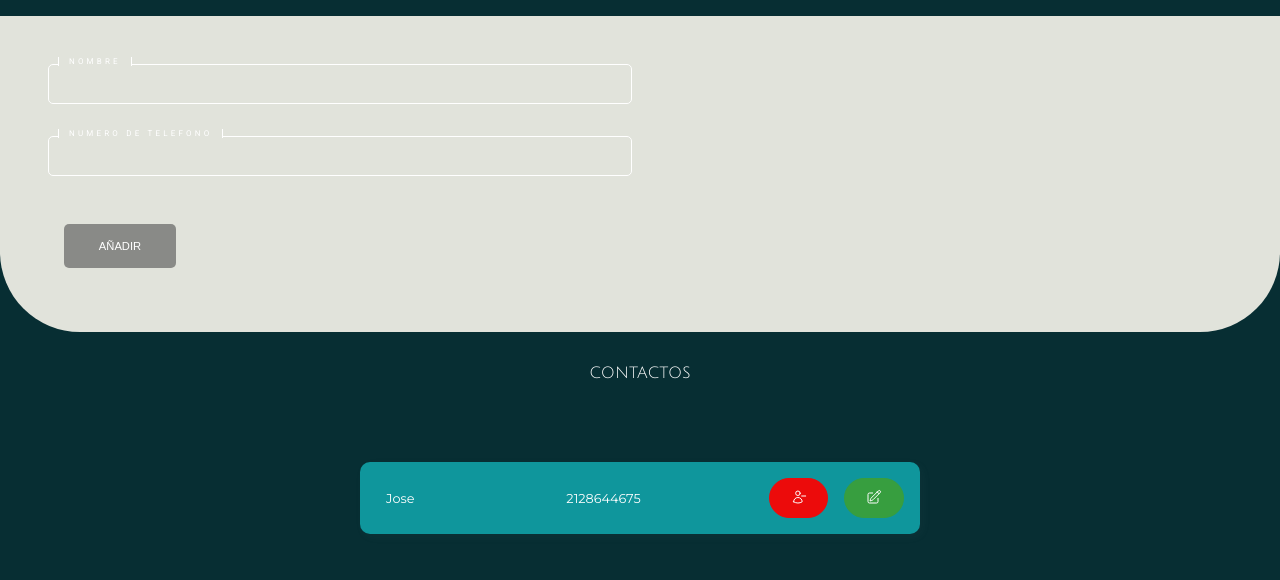
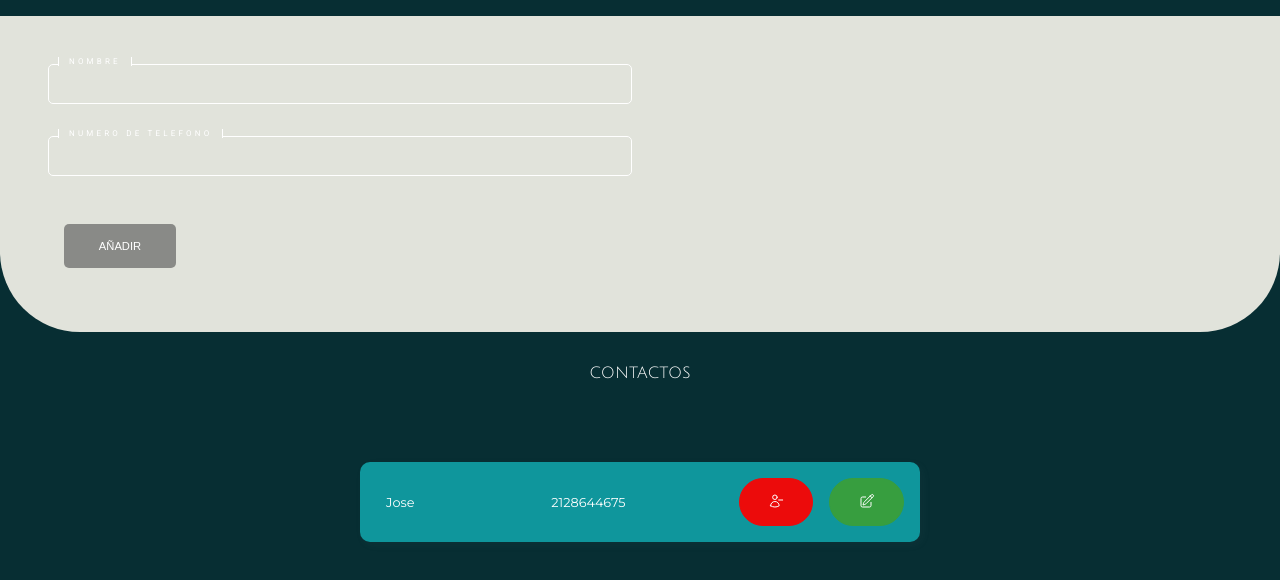
Before and after one commit to JoshuU1610/Contact-list, a plain HTML site: page index.html in a window 1280 px wide. Drawn offline with Linux system fonts and the light colour scheme.

Commit message:
cambio en el tamaño de los botones

```diff
--- a/index.css
+++ b/index.css
@@ -187,14 +187,14 @@ body{
     justify-content: center;
     align-items: center;
     flex-direction: column;
-    width: 80%;
+    width: 70%;
 }
 
 .list-buttons{
     display: flex;
     justify-content: center;
-    width: 30%;
-    height: 2.5rem;
+    width: 35%;
+    height: 3rem;
     gap: 1rem;
 }
 
```
